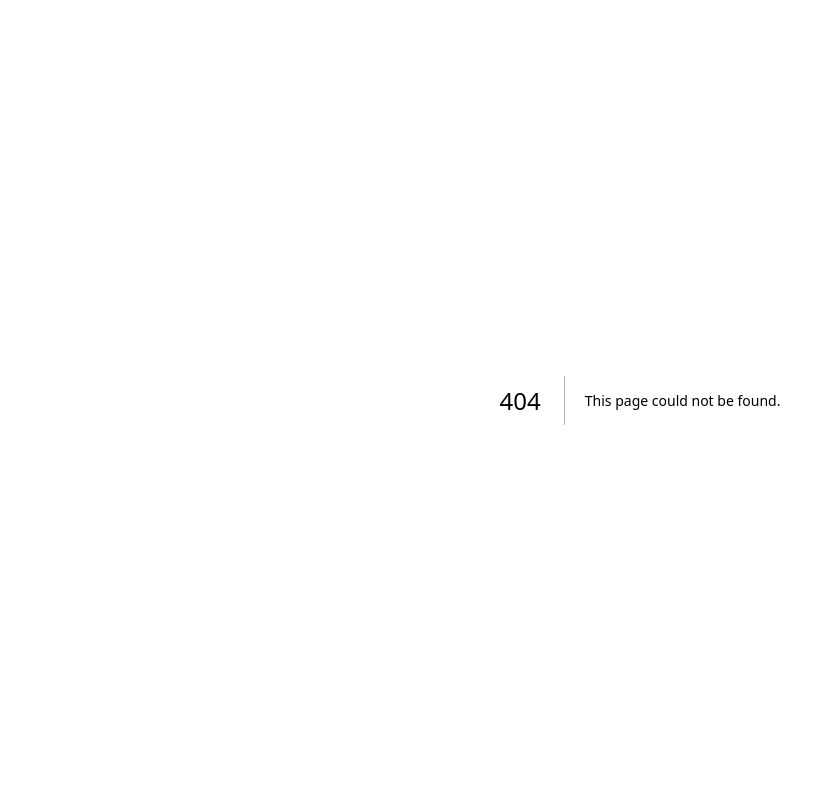
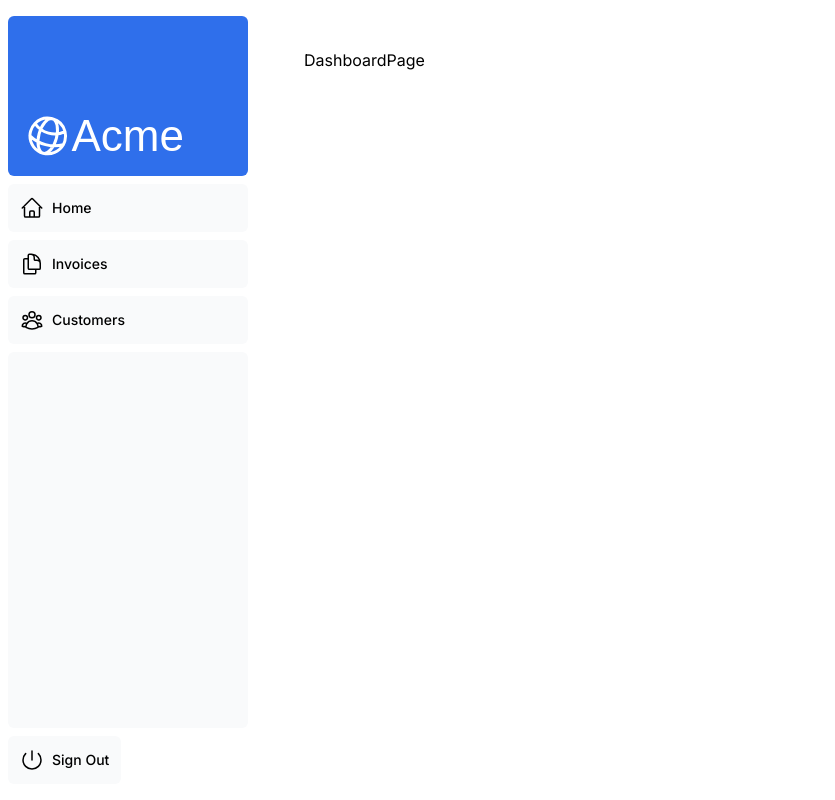
Before and after one commit to yinglu91/nextjs-dashboard, a Next.js app: page /dashboard in a window 1280 px wide. Before the commit this address had no page. Shown: the whole page, without its empty margins (0-835 px from the left). Built offline with nearby package versions, Linux system fonts and the light colour scheme; a web font is replaced by a local one.

Commit message:
ch5 creating layouts and pages

```diff
--- /dev/null
+++ b/app/dashboard/customers/page.tsx
@@ -0,0 +1,5 @@
+const CustomersPage = () => {
+  return <p>Customers Page</p>
+}
+
+export default CustomersPage
--- /dev/null
+++ b/app/dashboard/invoices/page.tsx
@@ -0,0 +1,5 @@
+const InvoicesPage = () => {
+  return <p>Invoices Page</p>
+}
+
+export default InvoicesPage
--- /dev/null
+++ b/app/dashboard/layout.tsx
@@ -0,0 +1,17 @@
+import SideNav from '@/app/ui/dashboard/sidenav'
+import { ReactNode } from 'react'
+
+type Props = { children: ReactNode }
+
+const Layout = ({ children }: Props) => {
+  return (
+    <div className='flex h-screen flex-col md:flex-row md:overflow-hidden'>
+      <div className='w-full flex-none md:w-64'>
+        <SideNav />
+      </div>
+      <div className='flex-grow p-6 md:overflow-y-auto md:p-12'>{children}</div>
+    </div>
+  )
+}
+
+export default Layout
--- /dev/null
+++ b/app/dashboard/page.tsx
@@ -0,0 +1,5 @@
+const DashboardPage = () => {
+  return <div>DashboardPage</div>
+}
+
+export default DashboardPage
--- /dev/null
+++ b/app/login/page.tsx
@@ -0,0 +1,5 @@
+const LoginPage = () => {
+  return <div>LoginPage</div>
+}
+
+export default LoginPage
```
